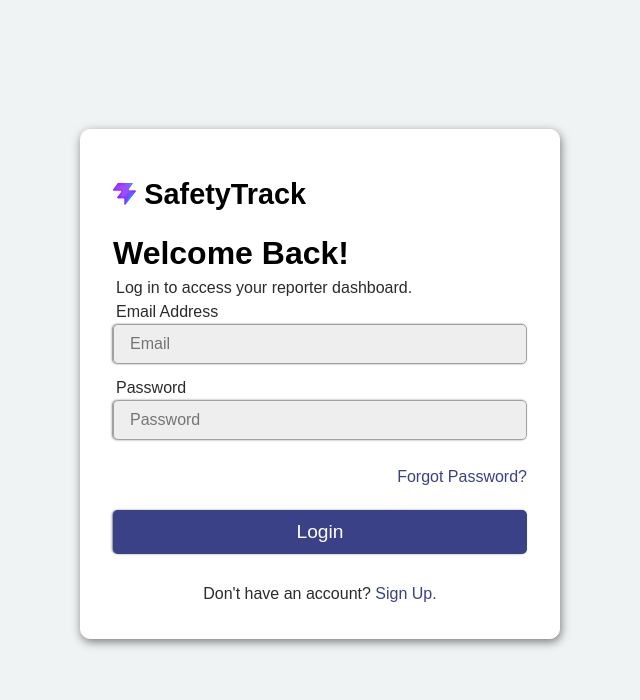
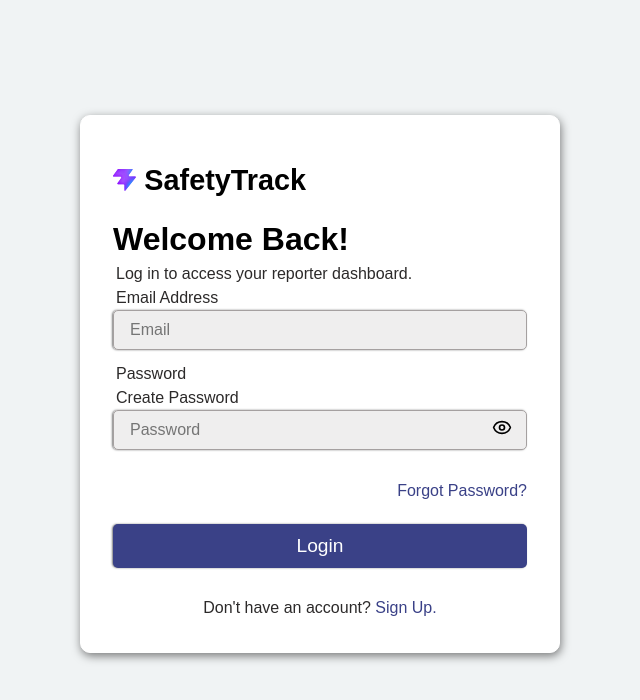
Before and after one commit to CivicShields/CivicShield, a React (Vite) app in the folder frontend /: page /login in a window 1280 px wide. Shown: the top 700 px of the page, without its empty margins (320-960 px from the left). Built offline with nearby package versions, Linux system fonts and the light colour scheme.

Commit message:
Fixed show password for login and signup page

```diff
--- a/frontend /src/components/show_pass/ShowPasswordInput.jsx
+++ b/frontend /src/components/show_pass/ShowPasswordInput.jsx
@@ -1,7 +1,7 @@
 import { CheckCircle2Icon, Eye, EyeOff } from "lucide-react";
 import { useState } from "react";
 
-function ShowPassInput({ autoFocus = false, required = false, ...props }) {
+function ShowPassInput({ autoFocus = false, ...props }) {
   const [showPassword, setShowPassword] = useState(false);
   if (showPassword === true)
     setTimeout(() => {
@@ -19,7 +19,7 @@ function ShowPassInput({ autoFocus = false, required = false, ...props }) {
         onChange={props.onChange}
         onClick={props.onClick}
         autoFocus={autoFocus}
-        required={required}
+        required
         className={props.className}
       />
       <button
--- a/frontend /src/pages/login/LogIn.jsx
+++ b/frontend /src/pages/login/LogIn.jsx
@@ -4,6 +4,7 @@ import { Link, useNavigate, useLocation } from "react-router-dom";
 import styles from "./LogIn.module.css";
 import logo from "/favicon.svg";
 import Button from "../../components/button/Button";
+import ShowPassInput from "../../components/show_pass/ShowPasswordInput";
 
 function LogIn() {
   const { login } = useAuth();
@@ -54,15 +55,21 @@ function LogIn() {
           autoFocus
         />
         <p>Password</p>
-        <input
-          type="password"
-          className={styles.pass}
-          name="password"
-          placeholder="Password"
-          value={form.password}
-          onChange={handleChange}
-          required
-        />
+        <div className={styles.passContainer}>
+          <div className={styles.passDiv}>
+            <p>Create Password</p>
+            <ShowPassInput
+              name="password"
+              placeholder="Password"
+              value={form.password}
+              onChange={(e) => {
+                const val = e.target.value;
+                setForm({ ...form, password: val });
+              }}
+            />
+          </div>
+        </div>
+
         <div className={styles.forgotPass}>
           <a href="">Forgot Password?</a>
         </div>
--- a/frontend /src/pages/login/LogIn.module.css
+++ b/frontend /src/pages/login/LogIn.module.css
@@ -57,8 +57,7 @@
   font-size: 0.95rem;
 }
 
-.emailAddress,
-.pass {
+.emailAddress {
   width: 100%;
   height: 2.5rem; /* relative height */
   padding-left: 1rem;
@@ -69,6 +68,34 @@
   box-shadow: -1px 0px 2px rgba(0, 0, 0, 0.5);
   outline: none;
   font-size: 1rem;
+  box-sizing: border-box;
+}
+
+.pass {
+  background-color: hsla(0, 2%, 51%, 0.135);
+  box-shadow: -1px 0px 2px rgba(0, 0, 0, 0.5);
+}
+
+.passContainer {
+  display: flex;
+  width: 100%;
+  margin-bottom: 1rem;
+}
+
+.passDiv {
+  flex: 1;
+}
+
+.passDiv input {
+  width: 100%;
+  height: 2.5rem;
+  padding-left: 1rem;
+  border-radius: 5px;
+  font-size: 1rem;
+  border: 1px solid rgb(165, 160, 160);
+  background-color: hsla(0, 2%, 51%, 0.135);
+  box-shadow: -1px 0px 2px rgba(0, 0, 0, 0.5);
+  outline: none;
   box-sizing: border-box;
 }
 
--- a/frontend /src/pages/sign_up/SignUp.jsx
+++ b/frontend /src/pages/sign_up/SignUp.jsx
@@ -5,6 +5,7 @@ import { Link, useNavigate, useLocation } from "react-router-dom";
 import styles from "./SignUp.module.css";
 import logo from "/favicon.svg";
 import Button from "../../components/button/Button";
+import ShowPassInput from "../../components/show_pass/ShowPasswordInput";
 
 function SignUp() {
   const { register } = useAuth();
@@ -95,10 +96,8 @@ function SignUp() {
         <div className={styles.passContainer}>
           <div className={styles.passDiv}>
             <p>Create Password</p>
-            <input
-              className="first-pass"
+            <ShowPassInput
               name="password"
-              type="password"
               placeholder="Password"
               value={form.password}
               onChange={(e) => {
@@ -110,19 +109,18 @@ function SignUp() {
                 });
                 setForm({ ...form, password: val });
               }}
-              required
             />
           </div>
           <div className={styles.passDiv}>
             <p>Confirm Password</p>
-            <input
-              className="confirm-pass"
+            <ShowPassInput
               name="confirmPassword"
-              type="password"
               placeholder="Confirm Password"
               value={form.confirmPassword}
-              onChange={handleChange}
-              required
+              onChange={(e) => {
+                const val = e.target.value;
+                setForm({ ...form, confirmPassword: val });
+              }}
             />
           </div>
         </div>
```
